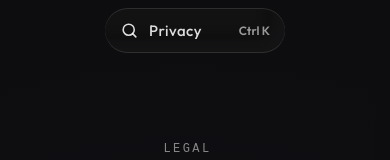
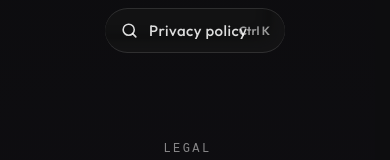
Before and after one commit to 7sadakonr/7sadakonr-portfolio, a React (Vite) app: page /privacy in a window 390 px wide. Shown: the top 160 px of the page. Built offline with nearby package versions, Linux system fonts and the light colour scheme.

Commit message:
fix: navbar progress label follows current page (privacy policy)

```diff
--- a/src/components/Navbar/Navbar.tsx
+++ b/src/components/Navbar/Navbar.tsx
@@ -35,6 +35,7 @@ const COMMAND_MENU_ITEMS: CommandMenuItem[] = [
   { id: 'nav-privacy', path: '/privacy', label: 'Privacy Policy', category: 'Legal', keywords: 'privacy policy legal data' },
 ]
 type IslandView = 'navigation' | 'compact' | 'search' | 'command'
+const getPathLabel = (path: string) => NAV_ITEMS.find(item => item.path === path)?.label || (path === '/privacy' ? 'PRIVACY POLICY' : 'HOME')
 const formatPillLabel = (label: string) => label.charAt(0) + label.slice(1).toLowerCase()
 const SearchIcon = () => <svg aria-hidden="true" width="19" height="19" viewBox="0 0 24 24" fill="none" stroke="currentColor" strokeWidth="2" strokeLinecap="round"><circle cx="11" cy="11" r="7" /><path d="m20 20-4-4" /></svg>
 const CloseIcon = () => <svg aria-hidden="true" width="18" height="18" viewBox="0 0 24 24" fill="none" stroke="currentColor" strokeWidth="2"><path d="m6 6 12 12M18 6 6 18" /></svg>
@@ -51,14 +52,14 @@ function useContentSize(view: IslandView, mobile: boolean) {
 interface NavbarProps { isInteractive?: boolean }
 const Navbar = ({ isInteractive = true }: NavbarProps) => {
   const location = useLocation(); const navigate = useNavigate(); const triggerRef = useRef<HTMLButtonElement>(null); const navigationRequestRef = useRef(0); const skipLocationScrollRef = useRef<string | null>(null); const closeTimerRef = useRef<number | null>(null); const progressRevealRef = useRef(false); const progressNavigationLockRef = useRef(false); const scrollProgressRef = useRef(0); const progressPercentageRef = useRef<HTMLSpanElement>(null); const lastToggleRef = useRef(0); const navRef = useRef<HTMLElement>(null); const flightIdRef = useRef(0); const progressTrackRef = useRef<HTMLSpanElement | null>(null); const reduceMotion = useReducedMotion()
-  const [isMobile, setIsMobile] = useState(false); const [isMac, setIsMac] = useState(true); const [activePath, setActivePath] = useState(location.pathname); const [view, setView] = useState<IslandView>('navigation'); const [shouldMountCommandMenu, setShouldMountCommandMenu] = useState(false); const [isCommandMenuOpen, setIsCommandMenuOpen] = useState(false); const [projects, setProjects] = useState(getProjectCatalog); const [pillLabel, setPillLabel] = useState('Home'); const [pillLabelAnimation, setPillLabelAnimation] = useState<'idle' | 'exit' | 'enter'>('idle'); const [sizerRef, measuredSize] = useContentSize(view, isMobile)
+  const [isMobile, setIsMobile] = useState(false); const [isMac, setIsMac] = useState(true); const [activePath, setActivePath] = useState(location.pathname); const [view, setView] = useState<IslandView>('navigation'); const [shouldMountCommandMenu, setShouldMountCommandMenu] = useState(false); const [isCommandMenuOpen, setIsCommandMenuOpen] = useState(false); const [projects, setProjects] = useState(getProjectCatalog); const [pillLabel, setPillLabel] = useState(() => formatPillLabel(getPathLabel(location.pathname))); const [pillLabelAnimation, setPillLabelAnimation] = useState<'idle' | 'exit' | 'enter'>('idle'); const [sizerRef, measuredSize] = useContentSize(view, isMobile)
   const [flight, setFlight] = useState<Flight | null>(null)
   const [refract, setRefract] = useState(false)
   useEffect(() => { setRefract(supportsLiquidRefraction()) }, [])
   const islandMap = useMemo(() => refract ? createGlassMap(measuredSize.width, measuredSize.height, 30) : null, [refract, measuredSize.width, measuredSize.height])
   const orbMap = useMemo(() => refract ? createGlassMap(50, 50, 25, 12) : null, [refract])
   const glassMap = islandMap && orbMap
-  const currentLabel = NAV_ITEMS.find(item => item.path === activePath)?.label || (activePath === '/privacy' ? 'PRIVACY' : 'HOME'); const currentPillLabel = formatPillLabel(currentLabel)
+  const currentLabel = getPathLabel(activePath); const currentPillLabel = formatPillLabel(currentLabel)
   const commandMenuItems = useMemo<CommandMenuItem[]>(() => [...COMMAND_MENU_ITEMS, ...(projects ?? []).map((project, index) => ({ id: `project-${project.id}`, path: '/project', label: project.title, category: 'Projects', keywords: `${project.title} ${project.tech.join(' ')}`.toLowerCase(), targetId: `project-${index}` }))], [projects])
   useEffect(() => subscribeToProjectCatalog(setProjects), [])
   useEffect(() => { const query = window.matchMedia('(max-width: 1024px)'); const sync = () => { setIsMobile(query.matches); if (query.matches) setView(previous => previous === 'compact' ? 'navigation' : previous) }; sync(); setIsMac(/Mac|iPhone|iPod|iPad/i.test(navigator.userAgent)); query.addEventListener('change', sync); return () => query.removeEventListener('change', sync) }, [])
```
